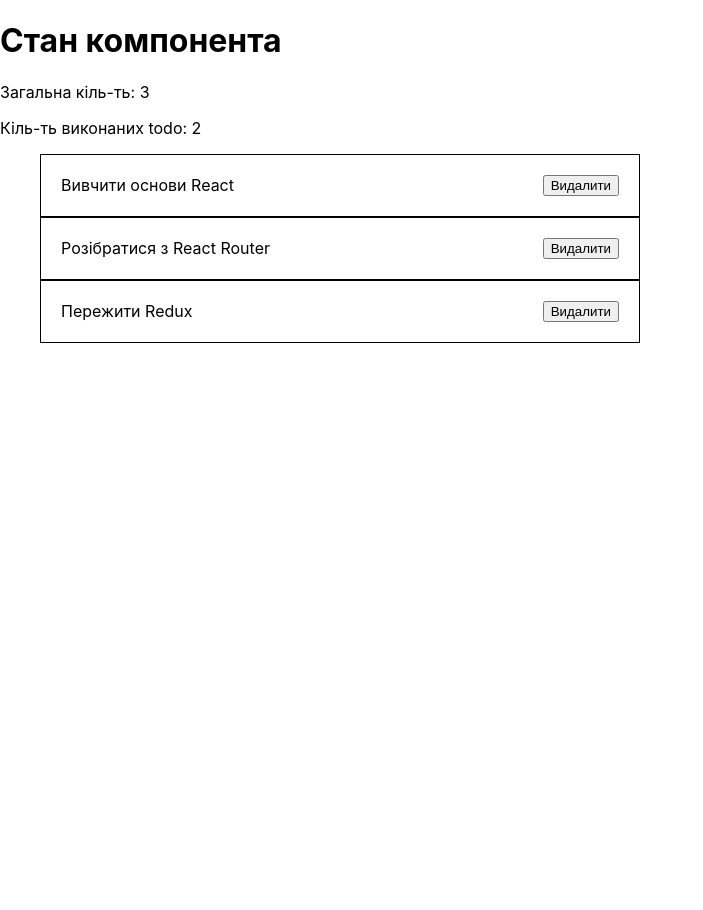
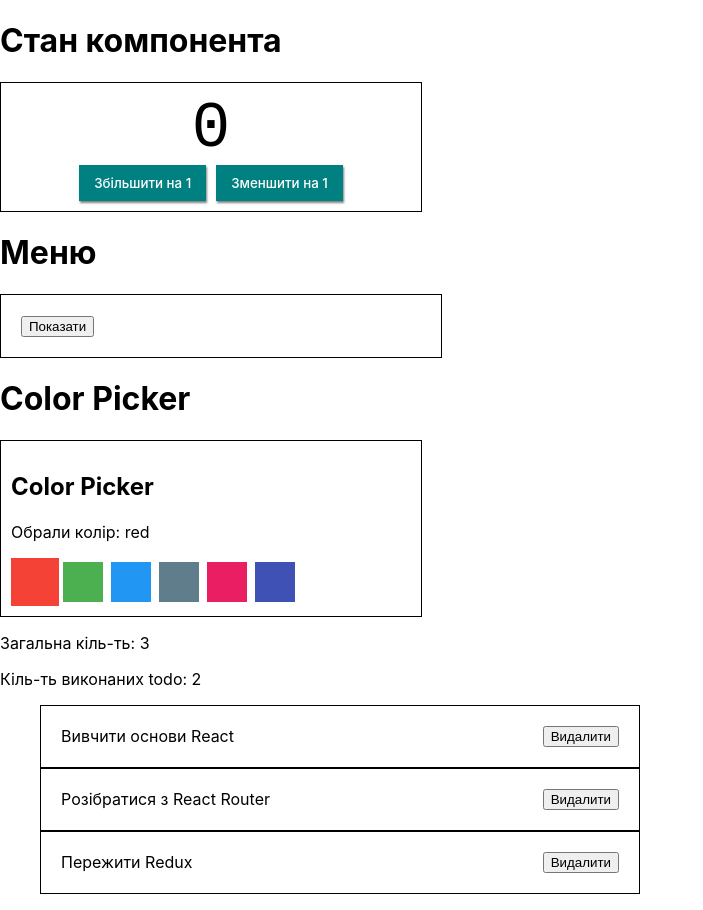
Before and after one commit to IrynkaKol/practic-react-class-componrnts, a React (Create React App) app: page / in a window 1280 px wide. Shown: the whole page, without its empty margins (0-703 px from the left). Before the commit the page ends 800 px from the top, so only its background shows below. Built offline with nearby package versions, Linux system fonts and the light colour scheme.

Commit message:
Update App.jsx

```diff
--- a/src/components/App.jsx
+++ b/src/components/App.jsx
@@ -1,18 +1,18 @@
 import React, { Component } from 'react';
-//import Counter from './Counter'
-//import Dropdown from './Dropdown'
-//import ColorPicker from './ColorPicker';
+import Counter from './Counter'
+import Dropdown from './Dropdown'
+import ColorPicker from './ColorPicker';
 import TodoList from './TodoList';
 import initialsTodos from './todos.json'
 
-/*const colorPickerOptions = [
+const colorPickerOptions = [
   { label: 'red', color: '#F44336' },
   { label: 'green', color: '#4CAF50' },
   { label: 'blue', color: '#2196F3' },
   { label: 'grey', color: '#607D8B' },
   { label: 'pink', color: '#E91E63' },
   { label: 'indigo', color: '#3F51B5' },
-];*/
+];
 
 class App extends Component {
   state = {
@@ -37,13 +37,15 @@ class App extends Component {
     return (
       <>
         <h1>Стан компонента</h1>
-        {/* <Counter initialValue={0} /> */}
+         <Counter initialValue={0} />
 
-        {/* <h1>Меню</h1>
-      <Dropdown /> */}
+        <h1>Меню</h1>
+      <Dropdown />
 
-        {/* <h1>Color Picker</h1>
-      <ColorPicker options={colorPickerOptions}/> */}
+        <h1>Color Picker</h1>
+      <ColorPicker options={colorPickerOptions}/>
+
+
       <div>
         <p>Загальна кіль-ть: {totalTodosCount} </p>
         <p>Кіль-ть виконаних todo: {completedTodosCount}</p>
```
